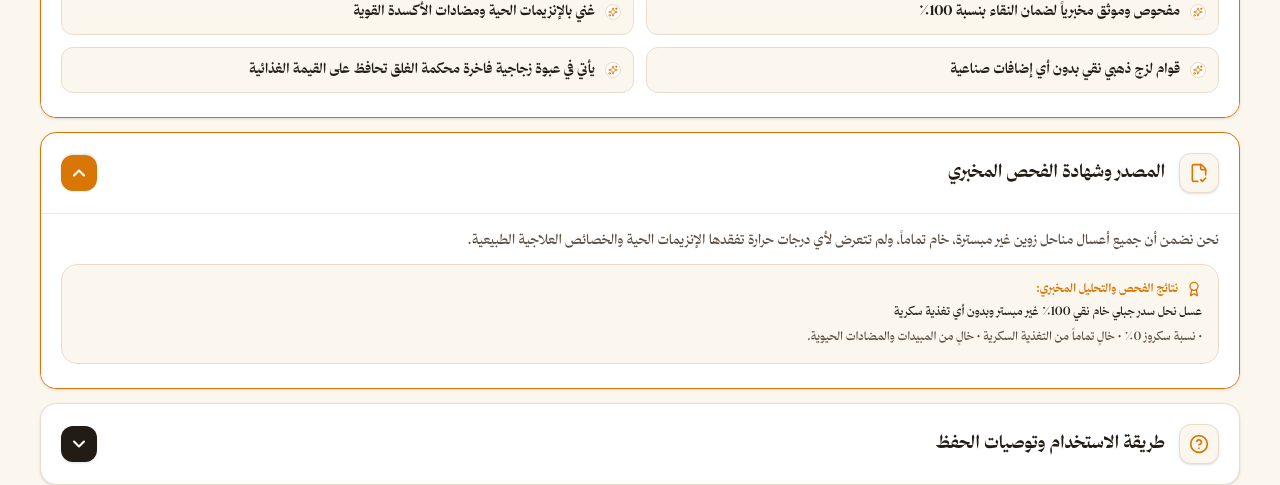
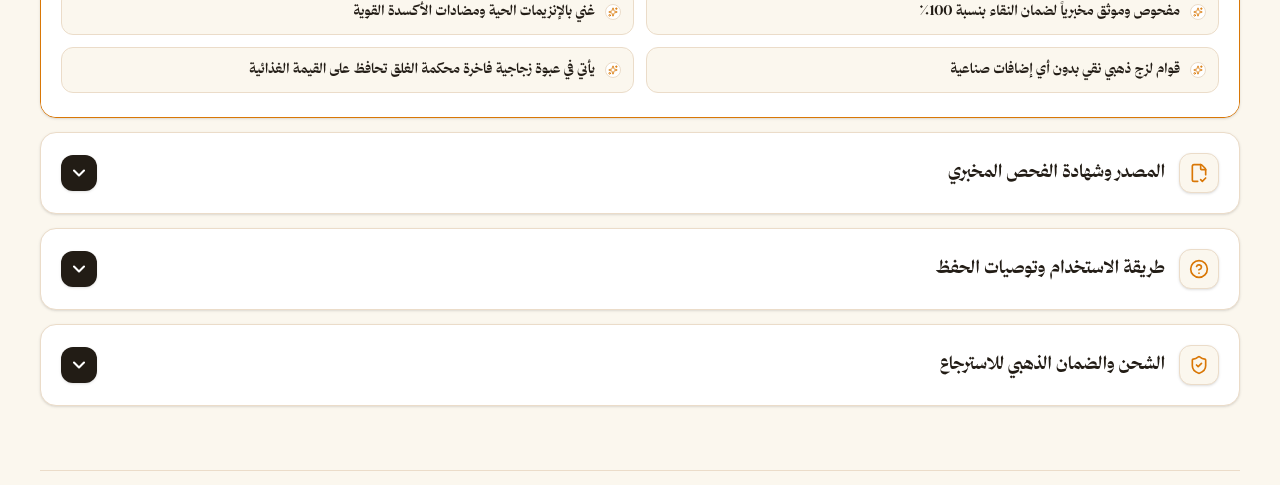
Before and after one commit to same7-redaa/IBRA, a Next.js app in the folder storefront/: page /products/1 in a window 1280 px wide. Shown: the part 980-1465 px from the top of the page. Built offline with nearby package versions, Linux system fonts and the light colour scheme.

Commit message:
Allow only one accordion item to stay open at a time

```diff
--- a/storefront/src/components/product/ProductDetailsTabs.tsx
+++ b/storefront/src/components/product/ProductDetailsTabs.tsx
@@ -18,13 +18,11 @@ interface ProductDetailsTabsProps {
 }
 
 export default function ProductDetailsTabs({ product }: ProductDetailsTabsProps) {
-  // Allow multiple or single open accordion items (default first one open)
-  const [openItems, setOpenItems] = useState<string[]>(["details", "source"]);
+  // Only one accordion item open at a time (first one open by default)
+  const [openItem, setOpenItem] = useState<string | null>("details");
 
   const toggleItem = (id: string) => {
-    setOpenItems((prev) =>
-      prev.includes(id) ? prev.filter((item) => item !== id) : [...prev, id]
-    );
+    setOpenItem((prev) => (prev === id ? null : id));
   };
 
   const accordionSections = [
@@ -138,7 +136,7 @@ export default function ProductDetailsTabs({ product }: ProductDetailsTabsProps)
       {/* Vertical Accordion Stack - Full Width */}
       <div className="flex flex-col gap-3.5 w-full">
         {accordionSections.map((sec) => {
-          const isOpen = openItems.includes(sec.id);
+          const isOpen = openItem === sec.id;
           return (
             <div
               key={sec.id}
```
